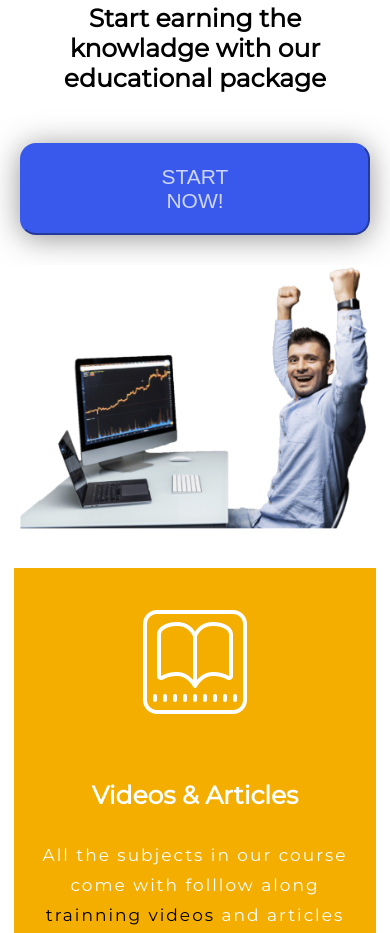
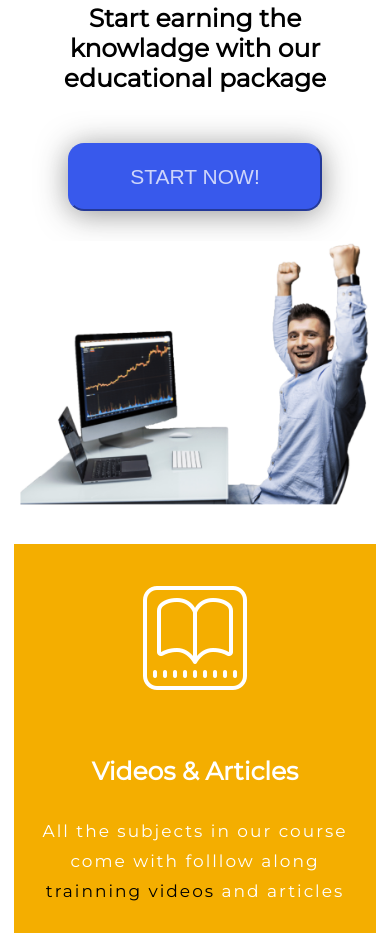
Before and after one commit to jonatan1040/landing_page, a plain HTML site: page index.html in a window 390 px wide. Shown: the part 2050-2983 px from the top of the page. Drawn offline with Linux system fonts and the light colour scheme.

Commit message:
Add files via upload

```diff
--- a/style.css
+++ b/style.css
@@ -431,7 +431,7 @@ input{
     }
 
     button {
-        padding: 20px 125px;
+        padding: 20px 60px;
     }
 
     .invest_container h1{
```
